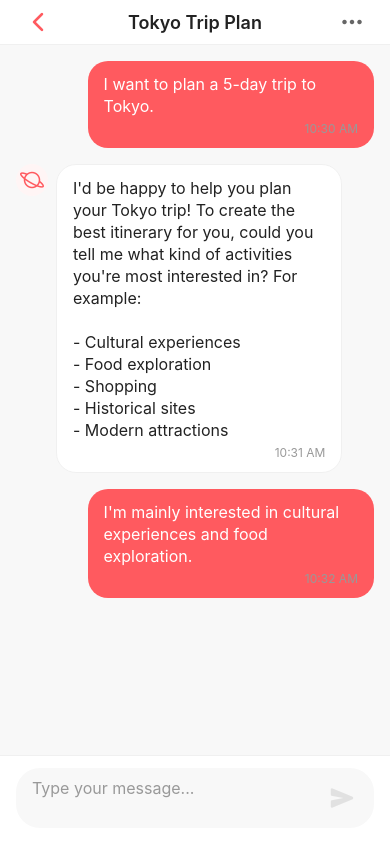
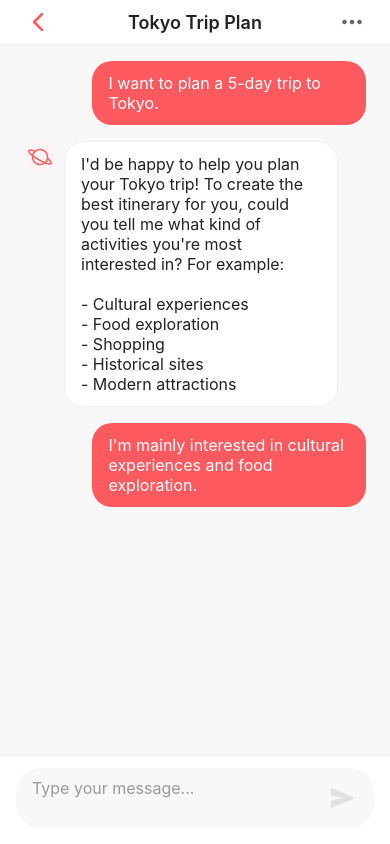
Before and after one commit to BobbyWang0120/orbit_mobile, a React Native app: screen /Chat in a window 390 px wide. Built offline with nearby package versions, Linux system fonts and the light colour scheme.

Commit message:
将消息卡片作为组件分离出来

```diff
--- /dev/null
+++ b/src/components/MessageBubble.tsx
@@ -0,0 +1,86 @@
+import React from 'react';
+import { View, Text, StyleSheet } from 'react-native';
+import { Ionicons } from '@expo/vector-icons';
+
+interface MessageBubbleProps {
+  type: 'user' | 'ai';
+  message: string;
+}
+
+const MessageBubble: React.FC<MessageBubbleProps> = ({ type, message }) => {
+  const isUser = type === 'user';
+
+  return (
+    <View style={[
+      styles.messageContainer,
+      isUser ? styles.userMessageContainer : styles.aiMessageContainer
+    ]}>
+      {!isUser && (
+        <View style={styles.avatarContainer}>
+          <Ionicons name="planet-outline" size={24} color="#FF5A5F" />
+        </View>
+      )}
+      <View style={[
+        styles.messageBubble,
+        isUser ? styles.userBubble : styles.aiBubble
+      ]}>
+        <Text style={[
+          styles.messageText,
+          isUser ? styles.userMessageText : styles.aiMessageText
+        ]}>
+          {message}
+        </Text>
+      </View>
+    </View>
+  );
+};
+
+const styles = StyleSheet.create({
+  messageContainer: {
+    flexDirection: 'row',
+    marginVertical: 8,
+    paddingHorizontal: 8,
+    alignItems: 'flex-start',
+  },
+  userMessageContainer: {
+    justifyContent: 'flex-end',
+  },
+  aiMessageContainer: {
+    justifyContent: 'flex-start',
+  },
+  avatarContainer: {
+    width: 32,
+    height: 32,
+    borderRadius: 16,
+    backgroundColor: '#fff5f5',
+    justifyContent: 'center',
+    alignItems: 'center',
+    marginRight: 8,
+  },
+  messageBubble: {
+    maxWidth: '80%',
+    borderRadius: 20,
+    paddingHorizontal: 16,
+    paddingVertical: 12,
+  },
+  userBubble: {
+    backgroundColor: '#FF5A5F',
+  },
+  aiBubble: {
+    backgroundColor: '#FFFFFF',
+    borderWidth: 1,
+    borderColor: '#EEEEEE',
+  },
+  messageText: {
+    fontSize: 16,
+    lineHeight: 20,
+  },
+  userMessageText: {
+    color: '#FFFFFF',
+  },
+  aiMessageText: {
+    color: '#222222',
+  },
+});
+
+export default MessageBubble;
--- a/src/screens/ChatScreen.tsx
+++ b/src/screens/ChatScreen.tsx
@@ -16,6 +16,7 @@ import type { NativeStackNavigationProp } from '@react-navigation/native-stack';
 import { RootStackParamList } from '../navigation/types';
 import Header from '../components/Header';
 import ChatInput from '../components/ChatInput';
+import MessageBubble from '../components/MessageBubble';
 
 // 定义导航属性类型
 type ChatScreenNavigationProp = NativeStackNavigationProp<RootStackParamList, 'Chat'>;
@@ -29,7 +30,6 @@ interface Message {
   id: string;
   type: 'user' | 'ai';
   message: string;
-  timestamp: string;
 }
 
 // 模拟的聊天消息数据
@@ -38,42 +38,18 @@ const mockMessages: Message[] = [
     id: '1',
     type: 'user',
     message: 'I want to plan a 5-day trip to Tokyo.',
-    timestamp: '10:30 AM',
   },
   {
     id: '2',
     type: 'ai',
     message: 'I\'d be happy to help you plan your Tokyo trip! To create the best itinerary for you, could you tell me what kind of activities you\'re most interested in? For example:\n\n- Cultural experiences\n- Food exploration\n- Shopping\n- Historical sites\n- Modern attractions',
-    timestamp: '10:31 AM',
   },
   {
     id: '3',
     type: 'user',
     message: 'I\'m mainly interested in cultural experiences and food exploration.',
-    timestamp: '10:32 AM',
   },
 ];
-
-// 消息气泡组件
-const MessageBubble: React.FC<Message> = ({ message, type, timestamp }) => (
-  <View style={[styles.messageContainer, type === 'user' ? styles.userMessage : styles.aiMessage]}>
-    {type === 'ai' && (
-      <View style={styles.avatarContainer}>
-        <Ionicons name="planet-outline" size={24} color="#FF5A5F" />
-      </View>
-    )}
-    <View style={[
-      styles.messageBubble,
-      type === 'user' ? styles.userBubble : styles.aiBubble
-    ]}>
-      <Text style={[
-        styles.messageText,
-        type === 'user' ? styles.userText : styles.aiText
-      ]}>{message}</Text>
-      <Text style={styles.timestamp}>{timestamp}</Text>
-    </View>
-  </View>
-);
 
 // 聊天界面组件
 const ChatScreen: React.FC<ChatScreenProps> = ({ navigation }) => {
@@ -97,7 +73,10 @@ const ChatScreen: React.FC<ChatScreenProps> = ({ navigation }) => {
         data={mockMessages}
         keyExtractor={(item) => item.id}
         renderItem={({ item }) => (
-          <MessageBubble {...item} />
+          <MessageBubble
+            type={item.type}
+            message={item.message}
+          />
         )}
         contentContainerStyle={[
           styles.messagesList,
@@ -152,56 +131,6 @@ const styles = StyleSheet.create({
   sendButtonDisabled: {
     opacity: 0.5,
   },
-  messageContainer: {
-    flexDirection: 'row',
-    marginVertical: 8,
-    maxWidth: '80%',
-  },
-  userMessage: {
-    alignSelf: 'flex-end',
-  },
-  aiMessage: {
-    alignSelf: 'flex-start',
-  },
-  avatarContainer: {
-    width: 32,
-    height: 32,
-    borderRadius: 16,
-    backgroundColor: '#fff5f5',
-    justifyContent: 'center',
-    alignItems: 'center',
-    marginRight: 8,
-  },
-  messageBubble: {
-    borderRadius: 20,
-    paddingHorizontal: 16,
-    paddingVertical: 12,
-    maxWidth: '100%',
-  },
-  userBubble: {
-    backgroundColor: '#FF5A5F',
-  },
-  aiBubble: {
-    backgroundColor: '#fff',
-    borderWidth: 1,
-    borderColor: '#f0f0f0',
-  },
-  messageText: {
-    fontSize: 16,
-    lineHeight: 22,
-  },
-  userText: {
-    color: '#fff',
-  },
-  aiText: {
-    color: '#222',
-  },
-  timestamp: {
-    fontSize: 12,
-    color: '#999',
-    marginTop: 4,
-    alignSelf: 'flex-end',
-  },
 });
 
 export default ChatScreen;
```
